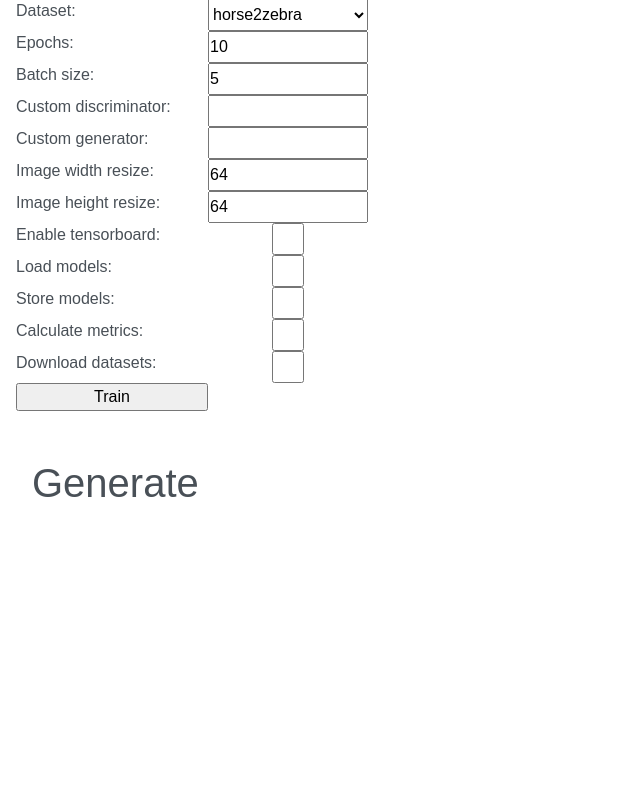
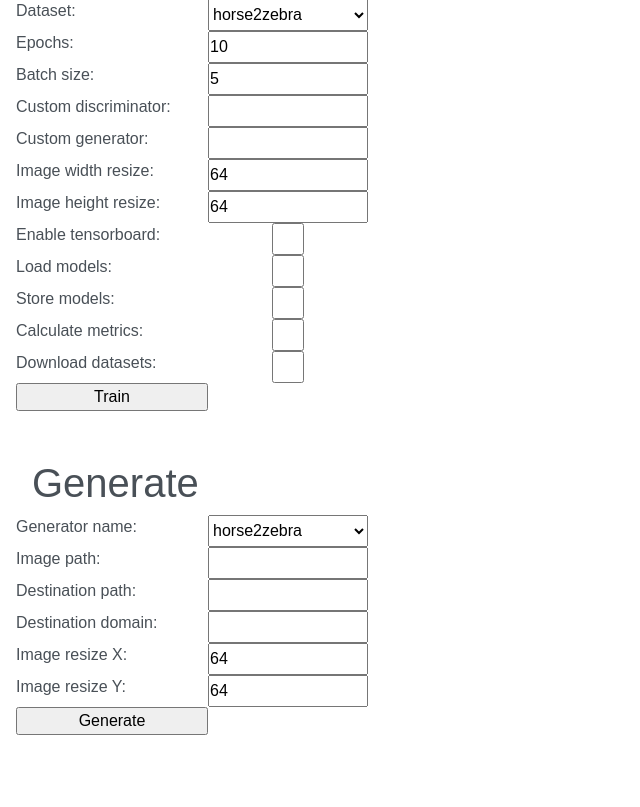
Before and after one commit to GonzaloRomeroR/agro_cycle_gan_ui, a Flask app: page / in a window 1280 px wide. Shown: the part 171-978 px from the top of the page, without its empty margins (0-640 px from the left). Before the commit the page ends 668 px from the top, so only its background shows below. Run offline with Flask 2, Linux system fonts and the light colour scheme.

Commit message:
Add generator ui

```diff
--- a/application.py
+++ b/application.py
@@ -10,7 +10,7 @@ def application():
 
 
 @app.route("/train", methods=["GET", "POST"])
-def data():
+def train():
     dataset = request.form["dataset"]
     epochs = request.form["epochs"]
     resize_width = request.form["resize_width"]
@@ -66,3 +66,41 @@ def data():
     return Response(
         inner(), mimetype="text/html"
     )  # text/html is required for most browsers to show
+
+
+@app.route("/generate", methods=["GET", "POST"])
+def generate():
+    generator = request.form["generator"]
+    images_path = request.form["images_path"]
+    dest_path = request.form["dest_path"]
+    dest_domain = request.form["dest_domain"]
+    image_resize_x = request.form["image_resize_x"]
+    dest_path = request.form["dest_path"]
+    image_resize_y = request.form["image_resize_y"]
+
+    def inner():
+        process_list = [
+            "python",
+            "-u",
+            images_path,
+            dest_path,
+            "--generator_name",
+            generator,
+            "--image_resize",
+            image_resize_x,
+            image_resize_y,
+            "--dest_domain",
+            dest_domain,
+        ]
+
+        proc = subprocess.Popen(
+            process_list,
+            stdout=subprocess.PIPE,
+        )
+
+        for line in iter(proc.stdout.readline, ""):
+            yield line.rstrip().decode("utf-8") + "<br/>\n"
+
+    return Response(
+        inner(), mimetype="text/html"
+    )  # text/html is required for most browsers to show
--- a/templates/index.html
+++ b/templates/index.html
@@ -35,7 +35,7 @@
         <input id="GET-name" class="grid-item" type="text" name="generator" value="">
 
         <label for="GET-name" class="grid-item">Image width resize:</label>
-        <input id="GET-name" class="grid-itemtype=" text" name="resize_width" value="64">
+        <input id="GET-name" class="grid-item" type="text" name="resize_width" value="64">
 
         <label for="GET-name" class="grid-item">Image height resize:</label>
         <input id="GET-name" type="text" name="resize_height" value="64">
@@ -64,12 +64,39 @@
 
 <h2>Generate</h2>
 
+<form action="/generate" method="POST">
+
+    <div class="grid-container">
+        <label for="dataset-generate" class="grid-item">Generator name:</label>
+        <select name="generator" class="grid-item" id="dataset">
+            <option value="horse2zebra">horse2zebra</option>
+            <option value="soy_small2soy_big">soy_small2soy_big</option>
+            <option value="soy2corn">soy2corn</option>
+            <option value="over_corn2over_wheat">over_corn2over_wheat</option>
+        </select>
+
+        <label for="GET-name" class="grid-item"> Image path:</label>
+        <input type="text" class="grid-item" id="GET-name" name="images_path">
+
+        <label for="GET-name" class="grid-item"> Destination path:</label>
+        <input type="text" class="grid-item" id="GET-name" name="dest_path">
+
+        <label for="GET-name" class="grid-item"> Destination domain:</label>
+        <input type="text" class="grid-item" id="GET-name" name="dest_domain">
+
+        <label for="GET-name" class="grid-item"> Image resize X:</label>
+        <input type="text" class="grid-item" id="GET-name" name="image_resize_x" value="64">
+
+        <label for="GET-name" class="grid-item"> Image resize Y:</label>
+        <input type="text" class="grid-item" id="GET-name" name="image_resize_y" value="64">
+
+        <input type="submit" value="Generate">
+    </div>
+</form>
 
 <br />
 <br />
 <br />
-<br />
-<br />
-<br />
+
 
 {% endblock %}
```
Also changed, not shown: 1 other file.
